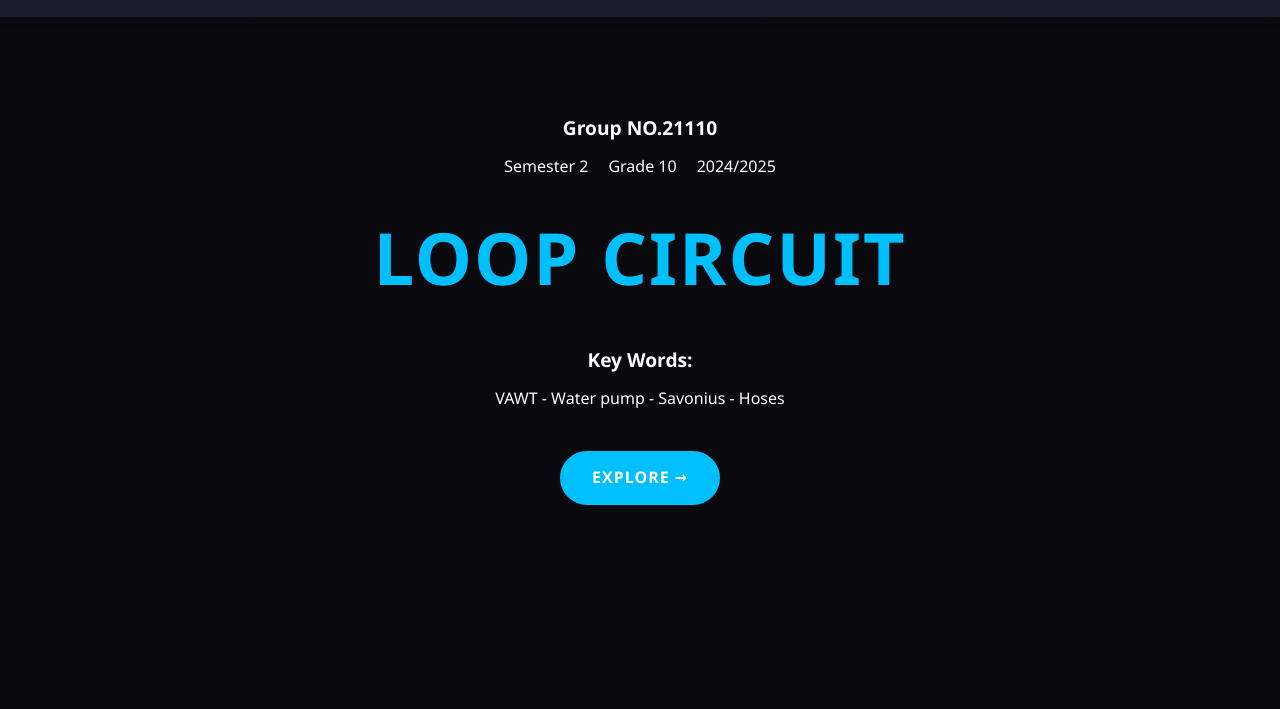
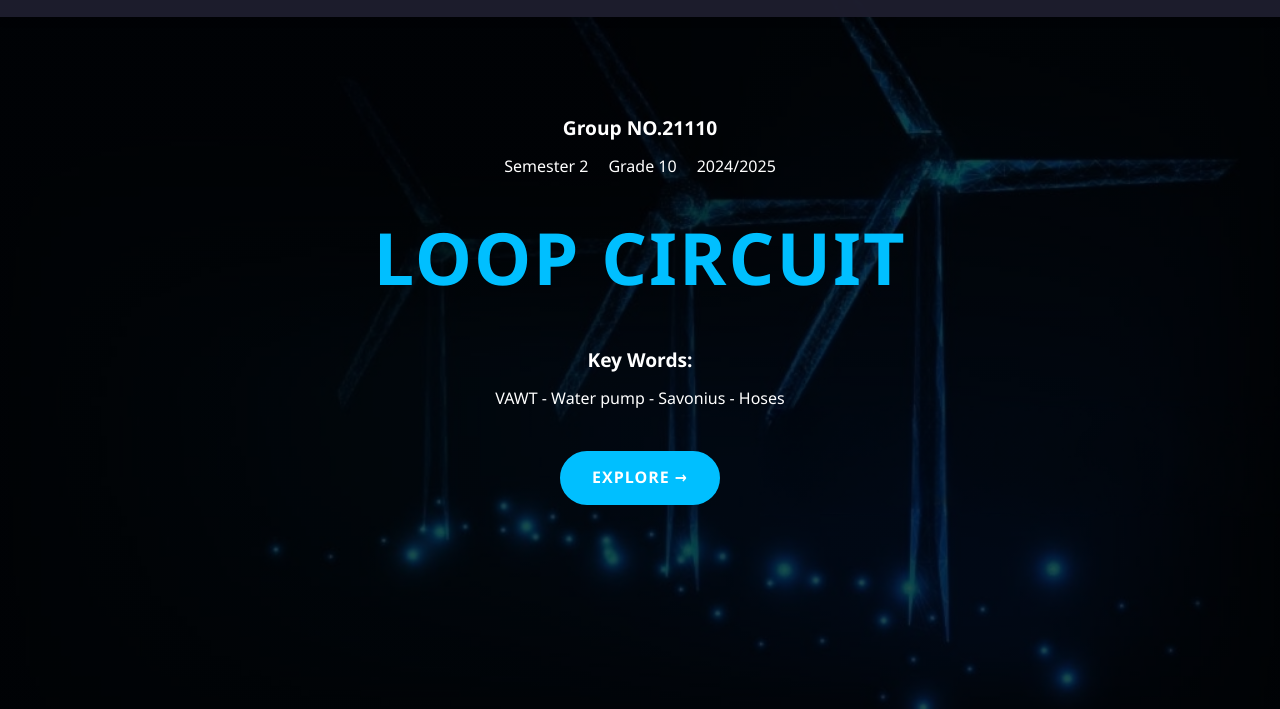
Before and after one commit to MasterPrefect/Loop-Circuit, a plain HTML site: page index.html in a window 1280 px wide. Shown: the part 91-800 px from the top of the page. Drawn offline with Linux system fonts and the light colour scheme.

Commit message:
styles.css

```diff
--- a/styles.css
+++ b/styles.css
@@ -194,7 +194,7 @@
     align-items: center;
     justify-content: center;
     text-align: center;
-    background: linear-gradient(rgba(0, 0, 0, 0.7), rgba(0, 0, 0, 0.7)), url('../images/hero-bg.jpeg');
+    background: linear-gradient(rgba(0, 0, 0, 0.7), rgba(0, 0, 0, 0.7)), url('hero-bg.jpeg');
     background-size: cover;
     background-position: center;
     position: relative;
```
